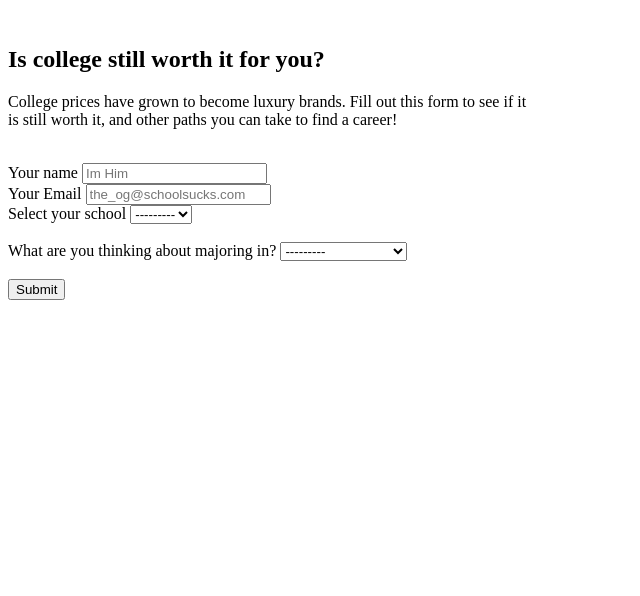
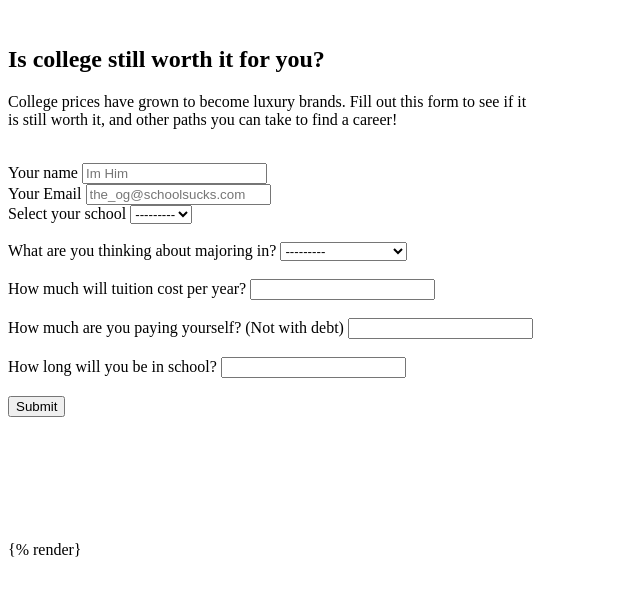
Before and after one commit to dontfoldhomie/django-saas-sample, a Django app: template src/templates/calculator/upload.html in a window 1280 px wide. Shown: the top 596 px of the page, without its empty margins (0-640 px from the left). Run offline with Django 5.2, Linux system fonts and the light colour scheme; the template is opened without the code that fills it: values that come from a table or form of the project are taken from there, others are empty; some libraries are stand-ins or nearby versions.

Commit message:
added more fields

```diff
--- a/src/calculator/models.py
+++ b/src/calculator/models.py
@@ -22,6 +22,9 @@
     university = models.CharField(max_length=100, choices=UNIVERSITY_CHOICES,)
     email = models.EmailField(max_length=100,)
     major = models.CharField(max_length=100, choices=MAJOR_CHOICES,)
+    yearly_tuition = models.DecimalField(max_digits=6, decimal_places=2)
+    financial_assistance = models.DecimalField(max_digits=6, decimal_places=2)
+    years_in_school = models.DecimalField(max_digits=6, decimal_places=2)
 
     def __str__(self):
         return self.name
@@ -32,4 +35,4 @@
 class StudentForm(ModelForm):
     class Meta:
         model = Student
-        fields = ["name", "email", "university", "major"]
+        fields = ["name", "email", "university", "major", "yearly_tuition", "financial_assistance", "years_in_school"]
--- a/src/calculator/views.py
+++ b/src/calculator/views.py
@@ -9,6 +9,7 @@
     context = {
         "form": form
     }
+
     if form.is_valid():
         calculator_object = form.save()
         context['object'] = calculator_object
--- a/src/templates/calculator/upload.html
+++ b/src/templates/calculator/upload.html
@@ -28,7 +28,27 @@
 
       </div>
       <br>
+      <div>
+        <label for="yearly_tuition" class="block mb-2 text-sm font-medium text-gray-900 dark:text-white">How much will tuition cost per year?</label>
+        {% render_field form.yearly_tuition class="bg-gray-50 border border-gray-300 text-gray-900 text-sm rounded-lg focus:ring-blue-500 focus:border-blue-500 block w-full p-2.5 dark:bg-gray-700 dark:border-gray-600 dark:placeholder-gray-400 dark:text-white dark:focus:ring-blue-500 dark:focus:border-blue-500" required=True%}
+
+    </div>
+    <br>
+    <div>
+      <label for="financial_assistance" class="block mb-2 text-sm font-medium text-gray-900 dark:text-white">How much are you paying yourself? (Not with debt)</label>
+      {% render_field form.financial_assistance class="bg-gray-50 border border-gray-300 text-gray-900 text-sm rounded-lg focus:ring-blue-500 focus:border-blue-500 block w-full p-2.5 dark:bg-gray-700 dark:border-gray-600 dark:placeholder-gray-400 dark:text-white dark:focus:ring-blue-500 dark:focus:border-blue-500" required=True%}
+
+  </div>
+  <br>
+  <div>
+    <label for="years_in_school" class="block mb-2 text-sm font-medium text-gray-900 dark:text-white">How long will you be in school?</label>
+    {% render_field form.years_in_school class="bg-gray-50 border border-gray-300 text-gray-900 text-sm rounded-lg focus:ring-blue-500 focus:border-blue-500 block w-full p-2.5 dark:bg-gray-700 dark:border-gray-600 dark:placeholder-gray-400 dark:text-white dark:focus:ring-blue-500 dark:focus:border-blue-500" required=True%}
+
+</div>
+      <br>
       <button type="submit" class="text-white bg-blue-700 hover:bg-blue-800 focus:ring-4 focus:outline-none focus:ring-blue-300 font-medium rounded-lg text-sm w-full sm:w-auto px-5 py-2.5 text-center dark:bg-blue-600 dark:hover:bg-blue-700 dark:focus:ring-blue-800">Submit</button>
   </form>
 <br><br><br><br><br><br>
+
+  {% render}
 </section>
```
Also changed, not shown: src/calculator/migrations/0002_student_yearly_tuition.py (added), src/calculator/migrations/0003_student_financial_assistance_student_years_in_school.py (added), src/calculator/migrations/0004_alter_student_financial_assistance_and_more.py (added).
